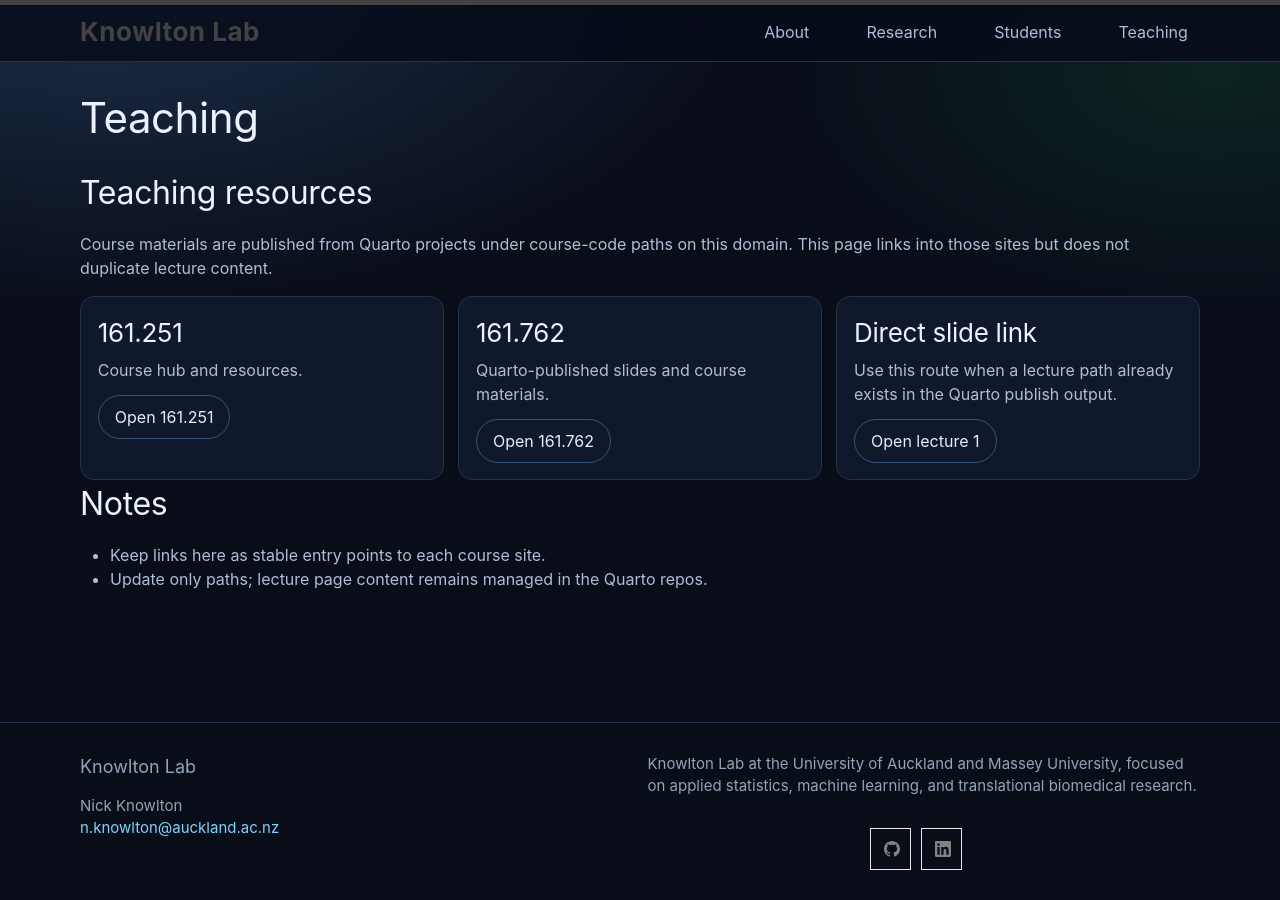
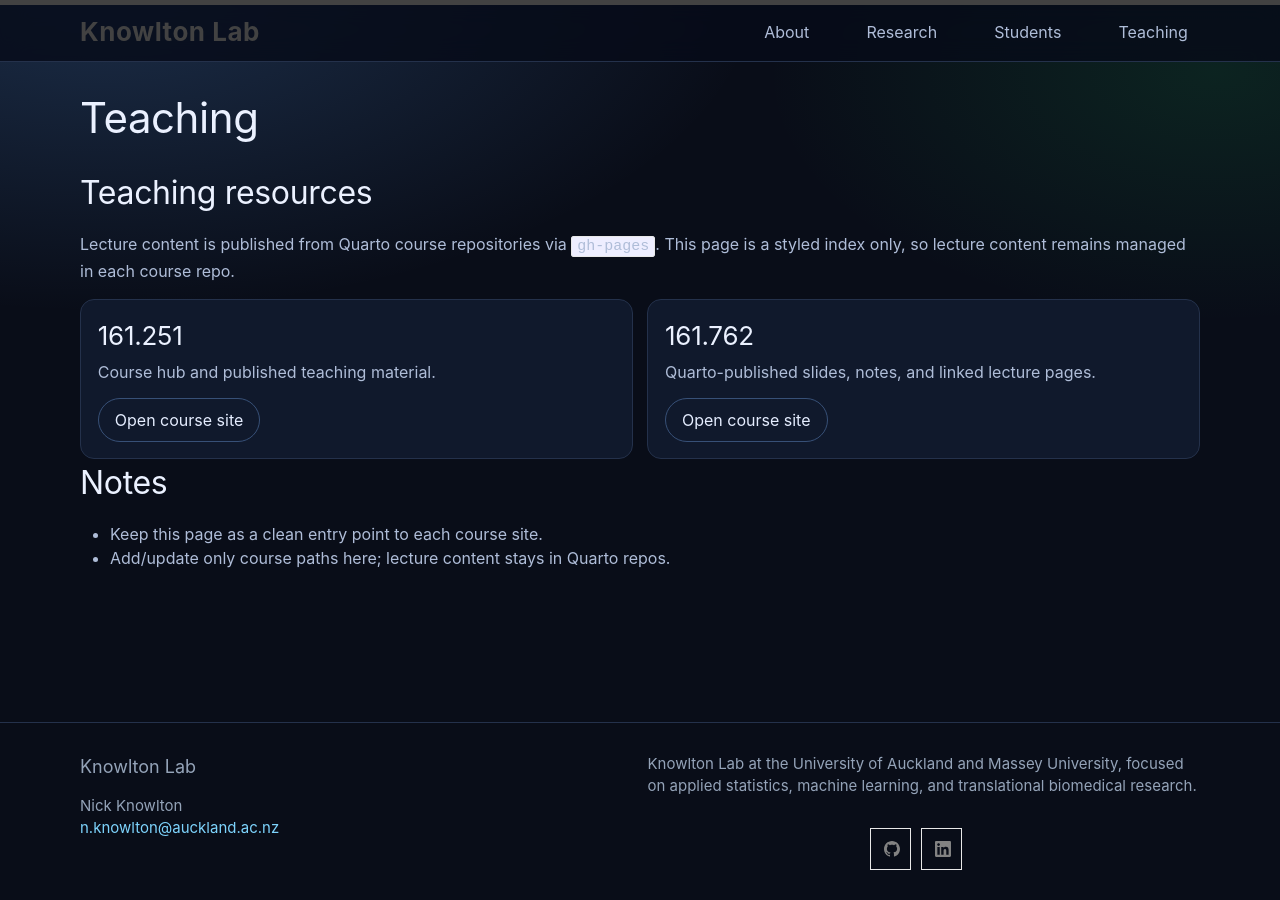
Before and after one commit to nknowlton/nknowlton.github.io, a Jekyll site: the page built from teaching.md, in a window 1280 px wide. Built offline with Jekyll 4.4.1, drawn with Linux system fonts in a browser that asks for light colours.

Commit message:
Narrow update to Quarto-compatible teaching index

```diff
--- a/teaching.md
+++ b/teaching.md
@@ -6,29 +6,23 @@ permalink: /teaching/
 
 ## Teaching resources
 
-Course materials are published from Quarto projects under course-code paths on this domain.
-This page links into those sites but does not duplicate lecture content.
+Lecture content is published from Quarto course repositories via `gh-pages`.
+This page is a styled index only, so lecture content remains managed in each course repo.
 
 <div class="teaching-grid">
   <article class="panel teaching-card">
     <h3>161.251</h3>
-    <p>Course hub and resources.</p>
-    <a class="btn" href="{{ '/161251/' | relative_url }}">Open 161.251</a>
+    <p>Course hub and published teaching material.</p>
+    <a class="btn" href="{{ '/161251/' | relative_url }}">Open course site</a>
   </article>
 
   <article class="panel teaching-card">
     <h3>161.762</h3>
-    <p>Quarto-published slides and course materials.</p>
-    <a class="btn" href="{{ '/161762/' | relative_url }}">Open 161.762</a>
-  </article>
-
-  <article class="panel teaching-card">
-    <h3>Direct slide link</h3>
-    <p>Use this route when a lecture path already exists in the Quarto publish output.</p>
-    <a class="btn" href="{{ '/161762/slides/lectue1.html' | relative_url }}">Open lecture 1</a>
+    <p>Quarto-published slides, notes, and linked lecture pages.</p>
+    <a class="btn" href="{{ '/161762/' | relative_url }}">Open course site</a>
   </article>
 </div>
 
 ## Notes
-- Keep links here as stable entry points to each course site.
-- Update only paths; lecture page content remains managed in the Quarto repos.
+- Keep this page as a clean entry point to each course site.
+- Add/update only course paths here; lecture content stays in Quarto repos.
```
